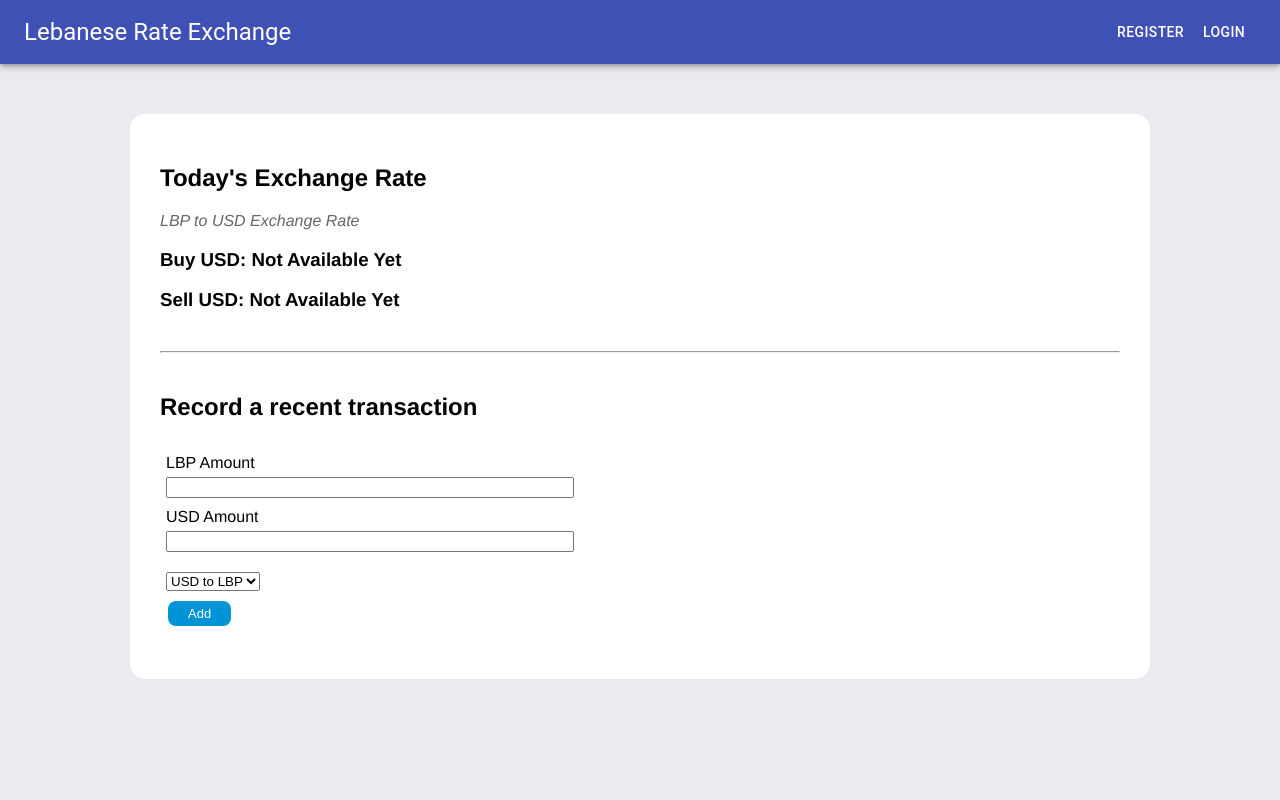
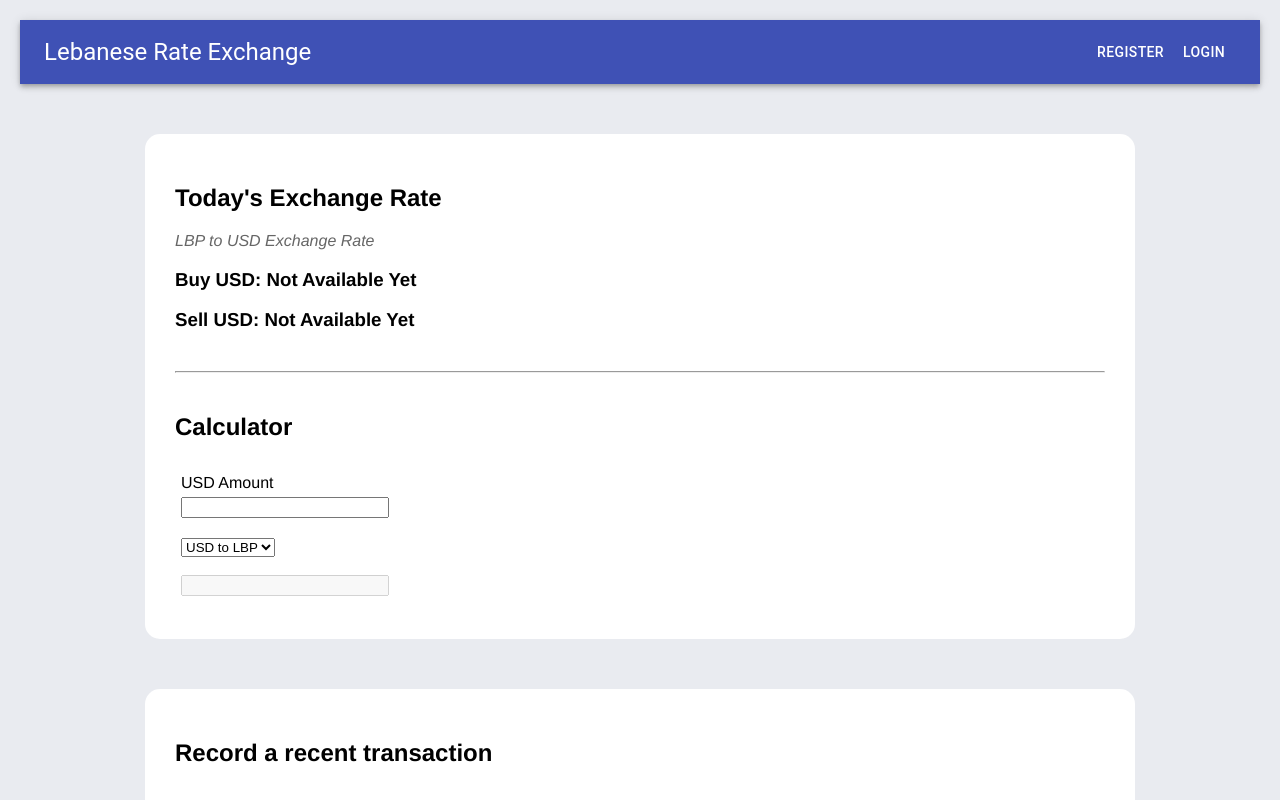
Before and after one commit to Georges7Haddad/exchange-frontend, a React (Create React App) app: page / in a window 1280 px wide. Shown: the top 800 px of the page. Built offline with nearby package versions, Linux system fonts and the light colour scheme; no server answers.

Commit message:
[Add] Calculator

```diff
--- a/src/App.css
+++ b/src/App.css
@@ -1,6 +1,7 @@
 body {
   background-color: #e9ebf0;
   font-family: Helvetica, Arial;
+  padding: 20px;
 }
 
 .header {
@@ -44,7 +45,9 @@
     width: 400px;
   }
 }
-
+#lbp-amount, #calculator-amount, #usd-amount {
+  width: 200px;
+}
 .amount-input {
   margin-bottom: 10px;
   padding: 3px 6px;
--- a/src/App.js
+++ b/src/App.js
@@ -10,7 +10,7 @@
   Snackbar,
 } from "@material-ui/core";
 import { Alert } from "@material-ui/lab";
-import { getUserToken, saveUserToken } from "./localStorage";
+import { getUserToken, saveUserToken, removeUserToken } from "./localStorage";
 
 var SERVER_URL = "http://127.0.0.1:5000";
 function App() {
@@ -20,6 +20,11 @@
   let [usdInput, setUsdInput] = useState("");
   let [transactionType, setTransactionType] = useState("usd-to-lbp");
   let [userToken, setUserToken] = useState(getUserToken());
+  let [calculatorTransactionType, setCalculatorTransactionType] = useState(
+    "usd-to-lbp"
+  );
+  let [calculatorInput, setCalculatorInput] = useState("");
+  let [calculatorResult, setCalculatorResult] = useState("");
   const States = {
     PENDING: "PENDING",
     USER_CREATION: "USER_CREATION",
@@ -86,7 +91,15 @@
 
   function logout() {
     setUserToken(null);
-    localStorage.removeItem("TOKEN");
+    removeUserToken();
+  }
+  function calculate(input = null) {
+    let amount = input !== null ? input : calculatorInput;
+    let result =
+      calculatorTransactionType === "usd-to-lbp"
+        ? parseFloat(sellUsdRate) * amount
+        : parseFloat(buyUsdRate) * amount;
+    setCalculatorResult(result);
   }
 
   return (
@@ -153,6 +166,38 @@
           <span id="sell-usd-rate">{sellUsdRate || "Not Available Yet"}</span>
         </h3>
         <hr />
+        <h2>Calculator</h2>
+        <form name="transaction-entry">
+          <div className="amount-input">
+            <label htmlFor="usd-amount">USD Amount</label>
+            <input
+              id="calculator-amount"
+              type="number"
+              value={calculatorInput}
+              onChange={(e) => {
+                setCalculatorInput(e.target.value);
+                calculate(e.target.value);
+              }}
+            />
+            <select
+              id="transaction-type"
+              value={calculatorTransactionType}
+              onChange={(e) => setCalculatorTransactionType(e.target.value)}
+            >
+              <option value="usd-to-lbp">USD to LBP</option>
+              <option value="lbp-to-usd">LBP to USD</option>
+            </select>
+            <br />
+            <input
+              disabled
+              id="usd-amount"
+              type="number"
+              value={calculatorResult}
+            />
+          </div>
+        </form>
+      </div>
+      <div className="wrapper">
         <h2>Record a recent transaction</h2>
         <form name="transaction-entry">
           <div className="amount-input">
--- a/src/localStorage.js
+++ b/src/localStorage.js
@@ -4,3 +4,6 @@
 export function getUserToken() {
   return localStorage.getItem("TOKEN");
 }
+export function removeUserToken() {
+  localStorage.removeItem("TOKEN");
+}
```
